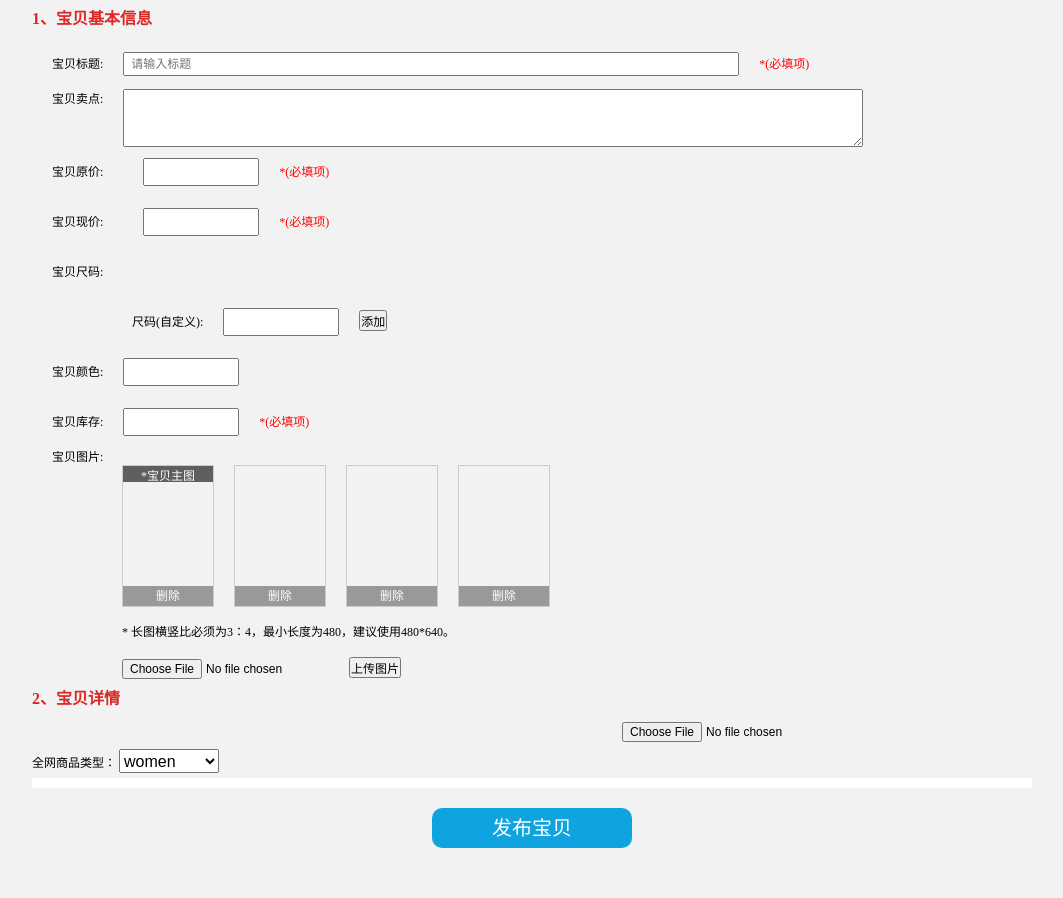
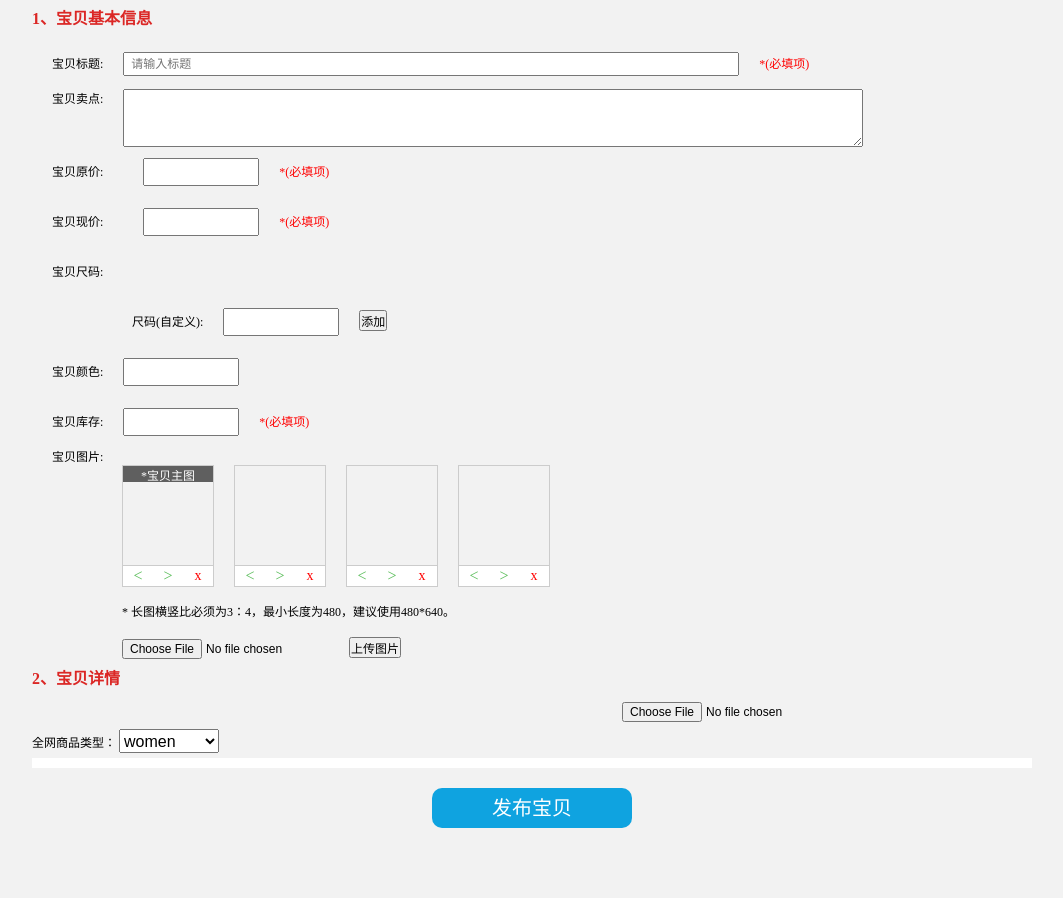
Before and after one commit to OneSevenZeroFour/JSDIteamCMS, a PHP site: page /html/management.html in a window 1280 px wide. Shown: the part 61-959 px from the top of the page, without its empty margins (108-1171 px from the left). After the commit the page ends 889 px from the top, so only its background shows below. Run offline with PHP 8.4, Linux system fonts and the light colour scheme.

Commit message:
增加图片切换，设置主图功能

```diff
--- a/src/css/management.css
+++ b/src/css/management.css
@@ -62,15 +62,19 @@ a { color: #000; text-decoration: none; }
 
 #mains .container .details .size p:last-child input { width: 100px; height: 24px; }
 
-#mains .container .details .imgs ul li { float: left; width: 90px; height: 140px; border: 1px solid #ccc; margin-right: 20px; position: relative; }
+#mains .container .details .imgs ul li { float: left; width: 90px; height: 120px; border: 1px solid #ccc; margin-right: 20px; position: relative; }
 
 #mains .container .details .imgs ul li img { width: 90px; }
 
-#mains .container .details .imgs ul li .delbtn { position: absolute; left: 0; bottom: 0; text-align: center; line-height: 20px; background: #999; color: #fff; width: 90px; cursor: pointer; }
+#mains .container .details .imgs ul li .changebtn { position: absolute; left: 0; bottom: 0px; background: #fff; border-top: 1px solid #ccc; }
+
+#mains .container .details .imgs ul li .changebtn span { display: block; width: 30px; height: 20px; float: left; color: #58bc58; text-align: center; font-size: 16px; line-height: 20px; cursor: pointer; -webkit-user-select: none; }
+
+#mains .container .details .imgs ul li .changebtn span:last-child { color: red; font-size: 14px; }
 
 #mains .container .details .imgs ul li:first-child { position: relative; margin-left: 70px; }
 
-#mains .container .details .imgs ul li:first-child span { display: block; width: 90px; height: 16px; position: absolute; left: 0; top: 0; background: rgba(33, 33, 33, 0.7); color: #fff; text-align: center; }
+#mains .container .details .imgs ul li:first-child .mainimgwaring { display: block; width: 90px; height: 16px; position: absolute; left: 0; top: 0; background: rgba(33, 33, 33, 0.7); color: #fff; text-align: center; }
 
 #mains .container .details .imgs p { margin-left: 70px; }
 
--- a/src/html/management.html
+++ b/src/html/management.html
@@ -34,11 +34,29 @@
                     <span>宝贝图片:</span>
                     <div class="imgbox">
                         <ul class="clearfixed">
-                            <li><span>*宝贝主图</span>
-                            <div class="delbtn">删除</div></li>
-                            <li><div class="delbtn">删除</div></li>
-                            <li><div class="delbtn">删除</div></li>
-                            <li><div class="delbtn">删除</div></li>
+                            <li>
+                            <span class="mainimgwaring">*宝贝主图</span>
+                            <div class="changebtn">
+                                <span class="prev">&lt;</span>
+                                <span class="next">&gt;</span>
+                                <span class="delbtn">x</span>
+                            </div>
+                            </li>
+                            <li><div class="changebtn">
+                                <span class="prev">&lt;</span>
+                                <span class="next">&gt;</span>
+                                <span class="delbtn">x</span>
+                            </div></li>
+                            <li><div class="changebtn">
+                                <span class="prev">&lt;</span>
+                                <span class="next">&gt;</span>
+                                <span class="delbtn">x</span>
+                            </div></li>
+                            <li><div class="changebtn">
+                                <span class="prev">&lt;</span>
+                                <span class="next">&gt;</span>
+                                <span class="delbtn">x</span>
+                            </div></li>
                         </ul>
                         <p>* 长图横竖比必须为3：4，最小长度为480，建议使用480*640。</p>
                         <input type="file" id="imgfile" name="file" accept="image/gif,image/jpeg,image/jpg,image/png"/><button class="imgfilebtn">上传图片</button><span class="imgwaring"></span>
--- a/src/js/base.js
+++ b/src/js/base.js
@@ -741,13 +741,8 @@ require(['config'],function(){
             },
 
             //发送消息
-<<<<<<< HEAD
-            send:function(name,id,values,time){
-                if(name == '346692921@qq.com'){
-=======
             send:function(name,id,values){
                 if(name == 'admin'){
->>>>>>> 0daf658c03cb6a5bf4e851c5db3142f1be05e7d1
 
                     this.socket.emit('receive',{
                             name:name,
--- a/src/node/server.js
+++ b/src/node/server.js
@@ -16,8 +16,6 @@ var connection = mysql.createConnection({
     database:'goods'
 });
 connection.connect();
-
-var app = express();
 
 app.use(bodyParser.json()); // for parsing application/json
 app.use(bodyParser.urlencoded({
@@ -81,7 +79,9 @@ app.post('/setgoods',function(req,res){
         console.log(path1);
         var path2 = "../img/"+good.id+'link('+(idx+1)+').jpg';
         console.log(path2);
-        fs.rename(path1,path2,function(err){
+        var copysrc = '../img/copy'+ (idx+1) +'.jpg';
+        fs.writeFileSync(copysrc, fs.readFileSync(path1));
+        fs.rename(copysrc,path2,function(err){
             if(err){
                 console.error(err);
                 return;
--- a/src/sass/management.scss
+++ b/src/sass/management.scss
@@ -69,13 +69,17 @@ a{color:#000;text-decoration:none;}
             .imgs{
                 ul{
                     li{
-                        float:left;width:90px;height:140px;border:1px solid #ccc;margin-right:20px;position:relative;
+                        float:left;width:90px;height:120px;border:1px solid #ccc;margin-right:20px;position:relative;
                         img{width:90px;}
-                        .delbtn{position:absolute;left:0;bottom:0;text-align:center;line-height:20px;background:#999;color:#fff;width:90px;cursor:pointer;}
+                        .changebtn{
+                            position:absolute;left:0;bottom:0px;background:#fff;border-top:1px solid #ccc;
+                            span{display:block;width:30px;height:20px;float:left;color:#58bc58;text-align:center;font-size:16px;line-height:20px;cursor:pointer;-webkit-user-select:none;}
+                            span:last-child{color:red;font-size:14px;}
+                        }
                     }
                     li:first-child{
                         position:relative;margin-left:70px;
-                        span{display:block;width:90px;height:16px;position:absolute;left:0;top:0;background:rgba(33,33,33,.7);color:#fff;text-align:center;}
+                        .mainimgwaring{display:block;width:90px;height:16px;position:absolute;left:0;top:0;background:rgba(33,33,33,.7);color:#fff;text-align:center;}
                     }
                 }
                 p{margin-left:70px;}
```
Also changed, not shown: src/css/base.css (+1 -49 lines), src/js/management.js (+34 -1 lines), src/img/001link(1).jpg, src/img/file521506000006512.jpg (added), src/img/file741505999823003.jpg (added), src/img/file981505999844388.jpg (added), src/js/goodsdetail.js (line endings or trailing spaces).
